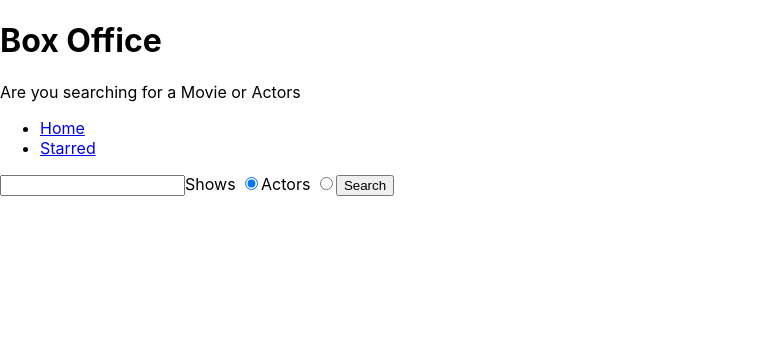
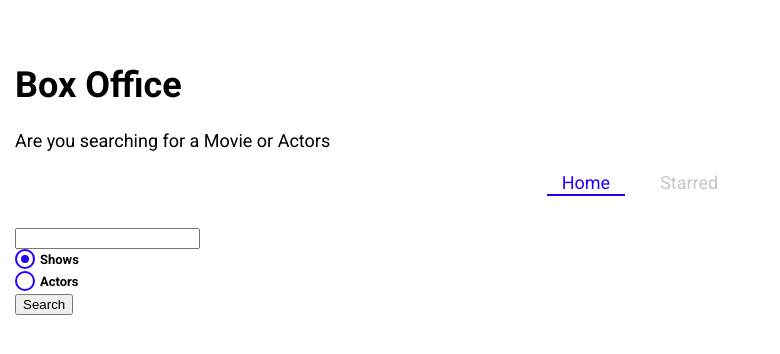
Before and after one commit to rohit5683/box-office-app, a React (Create React App) app: page / in a window 1280 px wide. Shown: the top 354 px of the page, without its empty margins (0-780 px from the left). Built offline with nearby package versions, Linux system fonts and the light colour scheme.

Commit message:
Installed Styled Components. Create global theme with sc. Create custom radio. used NavLink form React-Rounter to Styled

```diff
--- a/package.json
+++ b/package.json
@@ -12,6 +12,7 @@
     "react-dom": "^18.2.0",
     "react-router-dom": "^6.10.0",
     "react-scripts": "5.0.1",
+    "styled-components": "^5.3.10",
     "web-vitals": "^2.1.4",
     "workbox-background-sync": "^6.5.4",
     "workbox-broadcast-update": "^6.5.4",
--- a/public/index.html
+++ b/public/index.html
@@ -5,7 +5,10 @@
     <link rel="icon" href="%PUBLIC_URL%/favicon.ico" />
     <meta name="viewport" content="width=device-width, initial-scale=1" />
     <meta name="theme-color" content="#000000" />
-    <meta name="description" content="Web site created using create-react-app" />
+    <meta
+      name="description"
+      content="Web site created using create-react-app"
+    />
     <link rel="apple-touch-icon" href="%PUBLIC_URL%/logo192.png" />
     <!--
       manifest.json provides metadata used when your web app is installed on a
@@ -21,7 +24,11 @@
       work correctly both with client-side routing and a non-root public URL.
       Learn how to configure a non-root public URL by running `npm run build`.
     -->
-    <title>React App</title>
+    <link
+      href="https://fonts.googleapis.com/css?family=Roboto:300,400,700,&display=swap"
+      rel="stylesheet"
+    />
+    <title>Box Office</title>
   </head>
   <body>
     <noscript>You need to enable JavaScript to run this app.</noscript>
--- a/src/App.jsx
+++ b/src/App.jsx
@@ -4,12 +4,14 @@
 import Show from './Pages/Show';
 import { BrowserRouter as Router, Route, Routes } from 'react-router-dom';
 import { QueryClient, QueryClientProvider } from '@tanstack/react-query';
+import { GlobalTheme } from './theme';
 
 const queryClient = new QueryClient();
 
 function App() {
   return (
     <QueryClientProvider client={queryClient}>
+      <GlobalTheme>
         <Router>
           <Routes>
             <Route element={<MainLayout />}>
@@ -20,6 +22,7 @@
             <Route path="/show/:showId" element={<Show />} />
           </Routes>
         </Router>
+      </GlobalTheme>
     </QueryClientProvider>
   );
 }
--- /dev/null
+++ b/src/Components/CustomRadio.jsx
@@ -0,0 +1,61 @@
+import styled from 'styled-components';
+
+const CustomRadio = ({ label, ...inputProps }) => {
+  return (
+    <div>
+      <StyledRadio>
+        {label}
+        <input {...inputProps} type="radio" />
+        <span />
+      </StyledRadio>
+    </div>
+  );
+};
+
+export default CustomRadio;
+
+const StyledRadio = styled.label`
+  display: block;
+  position: relative;
+  padding-left: 25px;
+  cursor: pointer;
+  font-size: 13px;
+  user-select: none;
+  font-weight: 700;
+  line-height: 1.65;
+  input {
+    position: absolute;
+    opacity: 0;
+    cursor: pointer;
+  }
+  span {
+    position: absolute;
+    top: 0;
+    left: 0;
+    height: 16px;
+    width: 16px;
+    background-color: #fff;
+    border: 2px solid ${({ theme }) => theme.mainColors.blue};
+    border-radius: 50%;
+  }
+  input:checked ~ span {
+    background-color: #fff;
+    border: 2px solid ${({ theme }) => theme.mainColors.blue};
+  }
+  span:after {
+    content: '';
+    position: absolute;
+    display: none;
+  }
+  input:checked ~ span:after {
+    display: block;
+  }
+  span:after {
+    top: 4px;
+    left: 4px;
+    width: 8px;
+    height: 8px;
+    border-radius: 50%;
+    background: ${({ theme }) => theme.mainColors.blue};
+  }
+`;
--- a/src/Components/Navs.jsx
+++ b/src/Components/Navs.jsx
@@ -1,4 +1,5 @@
-import { Link } from 'react-router-dom';
+import { NavLink } from 'react-router-dom';
+import styled from 'styled-components';
 
 const LINKS = [
   {
@@ -14,15 +15,57 @@
 const Navs = () => {
   return (
     <div>
-      <ul>
+      <NavList>
         {LINKS.map(item => (
           <li key={item.to}>
-            <Link to={item.to}>{item.text}</Link>
+            <LinkStyled to={item.to}>{item.text}</LinkStyled>
           </li>
         ))}
-      </ul>
+      </NavList>
     </div>
   );
 };
 
 export default Navs;
+
+const NavList = styled.ul`
+  display: flex;
+  justify-content: center;
+  list-style: none;
+  margin: 0 0 30px;
+  padding: 0;
+  li {
+    margin: 0 10px;
+  }
+`;
+
+const LinkStyled = styled(NavLink)`
+  display: block;
+  padding: 3px 15px;
+  position: relative;
+  text-decoration: none;
+  color: ${({ theme }) => theme.mainColors.gray};
+  &.active {
+    color: ${({ theme }) => theme.mainColors.blue};
+    &:after {
+      content: '';
+      position: absolute;
+      display: block;
+      height: 2px;
+      left: 0%;
+      bottom: 0;
+      background-color: ${({ theme }) => theme.mainColors.blue};
+      animation: slide-in 0.3s ease-in forwards;
+      @keyframes slide-in {
+        from {
+          left: 50%;
+          width: 0;
+        }
+        to {
+          left: 0%;
+          width: 100%;
+        }
+      }
+    }
+  }
+`;
--- a/src/Components/SearchForm.jsx
+++ b/src/Components/SearchForm.jsx
@@ -1,5 +1,6 @@
 import { useState, useEffect } from 'react';
 import { useSearchStr } from '../Lib/useSearchStr';
+import CustomRadio from './CustomRadio';
 
 const SearchForm = ({ onSearch }) => {
   const [searchStr, setSearchStr] = useSearchStr('');
@@ -42,26 +43,23 @@
     <div>
       <form onSubmit={onSubmit}>
         <input type="text" value={searchStr} onChange={onSearchInputChange} />
-        <label htmlFor="">
-          Shows{' '}
-          <input
-            type="radio"
+
+        <CustomRadio
+          label="Shows"
           name="search-option"
           value="shows"
           checked={searchOption === 'shows'}
           onChange={onRadioChange}
         />
-        </label>
-        <label htmlFor="">
-          Actors{' '}
-          <input
-            type="radio"
+
+        <CustomRadio
+          label="Actors"
           name="search-option"
           value="actors"
           checked={searchOption === 'actors'}
           onChange={onRadioChange}
         />
-        </label>
+
         <button type="submit">Search</button>
       </form>
     </div>
--- a/src/index.css
+++ /dev/null
@@ -1,13 +0,0 @@
-body {
-  margin: 0;
-  font-family: -apple-system, BlinkMacSystemFont, 'Segoe UI', 'Roboto', 'Oxygen',
-    'Ubuntu', 'Cantarell', 'Fira Sans', 'Droid Sans', 'Helvetica Neue',
-    sans-serif;
-  -webkit-font-smoothing: antialiased;
-  -moz-osx-font-smoothing: grayscale;
-}
-
-code {
-  font-family: source-code-pro, Menlo, Monaco, Consolas, 'Courier New',
-    monospace;
-}
--- a/src/index.jsx
+++ b/src/index.jsx
@@ -1,5 +1,4 @@
 import ReactDOM from 'react-dom/client';
-import './index.css';
 import App from './App';
 import * as serviceWorkerRegistration from './serviceWorkerRegistration';
 import reportWebVitals from './reportWebVitals';
--- /dev/null
+++ b/src/theme.jsx
@@ -0,0 +1,30 @@
+import { ThemeProvider, createGlobalStyle } from 'styled-components';
+
+const theme = {
+  fontFamily: 'Roboto, sans-serif',
+  mainColors: {
+    blue: '#2400ff',
+    gray: '#c6c6c6',
+    dark: '#353535',
+  },
+};
+
+const GlobalStyles = createGlobalStyle`
+  body {
+    font-family: ${({ theme }) => theme.fontFamily};
+    font-size: 18px;
+    margin: 0;
+    padding-top: 40px;
+    padding-left: 15px;
+    padding-right: 15px;
+  }
+`;
+
+export const GlobalTheme = ({ children }) => {
+  return (
+    <ThemeProvider theme={theme}>
+      <GlobalStyles />
+      {children}
+    </ThemeProvider>
+  );
+};
```
Also changed, not shown: 1 other file (tests, documents, lock files or other folders). Lines whose indentation alone changed are shown as unchanged.
